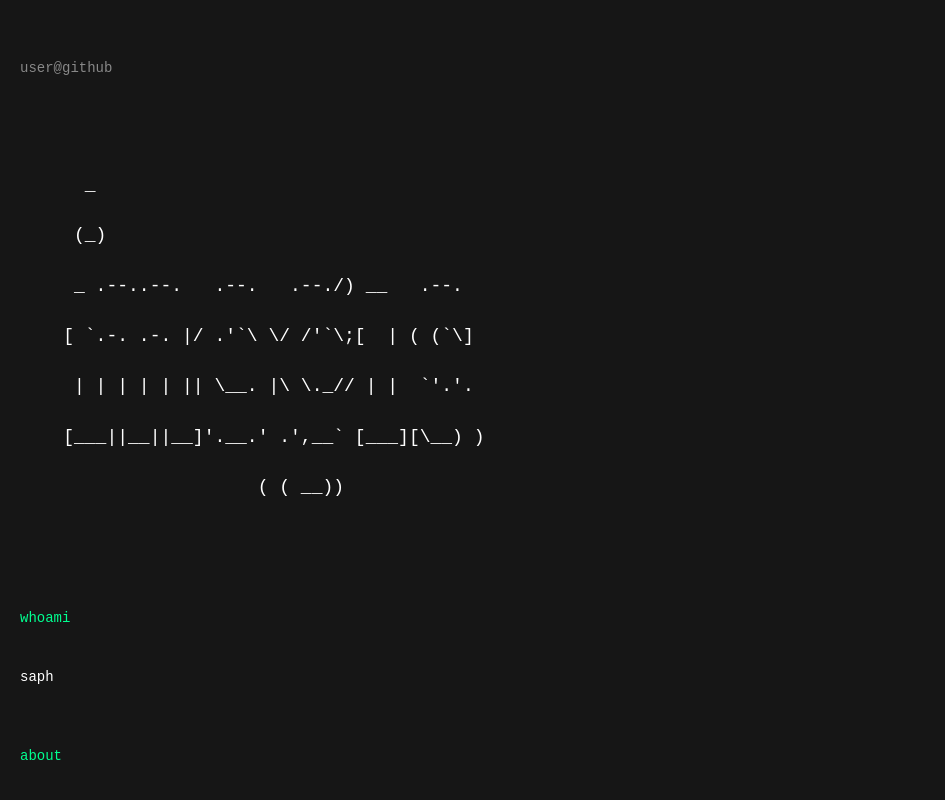
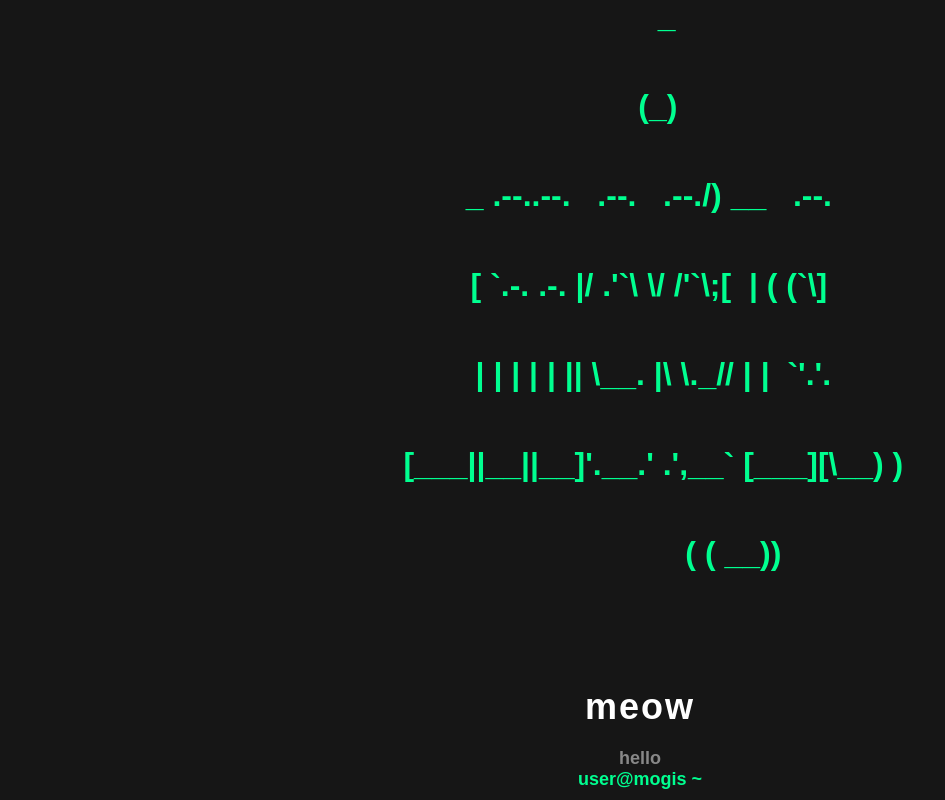
Before and after one commit to saphingus/mogis, a plain HTML site: page index.html in a window 1280 px wide. Shown: the whole page, without its empty margins (0-945 px from the left). Drawn offline with Linux system fonts and the light colour scheme.

Commit message:
Update index.html

```diff
--- a/index.html
+++ b/index.html
@@ -3,60 +3,80 @@
 <head>
   <meta charset="UTF-8" />
   <meta name="viewport" content="width=device-width, initial-scale=1.0" />
-  <title>ASCII Terminal</title>
+  <title>ASCII Website</title>
   <style>
     html, body {
       margin: 0;
       padding: 0;
-      background-color: #161616;
+      height: 100%;
+      background-color: #161616; /* Dark grey background */
       color: #ffffff;
-      font-family: monospace;
-      font-size: 14px;
-      height: 100%;
+      font-family: 'Arial', sans-serif; /* Fat bold font */
+      font-weight: 900;
+      display: flex;
+      justify-content: center;
+      align-items: center;
+      flex-direction: column;
+      text-align: center;
       overflow: hidden;
     }
 
-    #terminal {
+    #content {
+      text-align: center;
       padding: 20px;
-      white-space: pre-wrap;
-      line-height: 1.4;
-    }
-
-    .prompt::after {
-      content: "_";
-      animation: blink 1s steps(2, start) infinite;
-      margin-left: 4px;
-    }
-
-    @keyframes blink {
-      to {
-        visibility: hidden;
-      }
+      width: 100%;
     }
 
     .ascii {
-      font-size: 18px;
-      color: #ffffff;
+      font-size: 32px;
+      white-space: pre-wrap;
+      line-height: 1.4;
+      color: #00ff90; /* Neon green */
+      margin-bottom: 20px;
     }
 
-    .command {
-      color: #00ff90;
+    .header {
+      font-size: 36px;
+      font-weight: 800;
+      letter-spacing: 2px;
+      color: #ffffff;
+      margin-bottom: 20px;
     }
 
-    .output {
+    .subheader {
+      font-size: 18px;
+      color: #888;
+      margin-top: 10px;
+    }
+
+    .links {
+      margin-top: 40px;
+    }
+
+    .links a {
+      text-decoration: none;
+      color: #00ff90;
+      margin: 10px;
+      font-size: 18px;
+      font-weight: bold;
+      letter-spacing: 1px;
+    }
+
+    .links a:hover {
       color: #ffffff;
     }
 
     .userbar {
-      margin-bottom: 10px;
-      color: #888;
+      margin-bottom: 20px;
+      font-size: 18px;
+      color: #00ff90;
     }
+
   </style>
 </head>
 <body>
-  <div id="terminal">
-    <div class="userbar">user@github</div>
-
+  <div id="content">
+    <!-- ASCII Art Header -->
     <div class="ascii">
       _<br>
      (_) <br>
@@ -67,13 +87,19 @@
                       ( ( __)) <br>
     </div>
 
-    <div><span class="command">whoami</span></div>
-    <div class="output">saph</div>
+    <!-- Header and Subheader -->
+    <div class="header">meow</div>
+    <div class="subheader">hello</div>
 
-    <div><span class="command">about</span></div>
-    <div class="output">simple, minimal, ascii-inspired terminal page</div>
+    <!-- User Bar -->
+    <div class="userbar">user@mogis ~</div>
 
-    <div><span class="prompt"></span></div>
+    <!-- Navigation Links -->
+    <div class="links">
+      <a href="#">projects</a>
+      <a href="#">about</a>
+      <a href="#">contact</a>
+    </div>
   </div>
 </body>
 </html>
```
